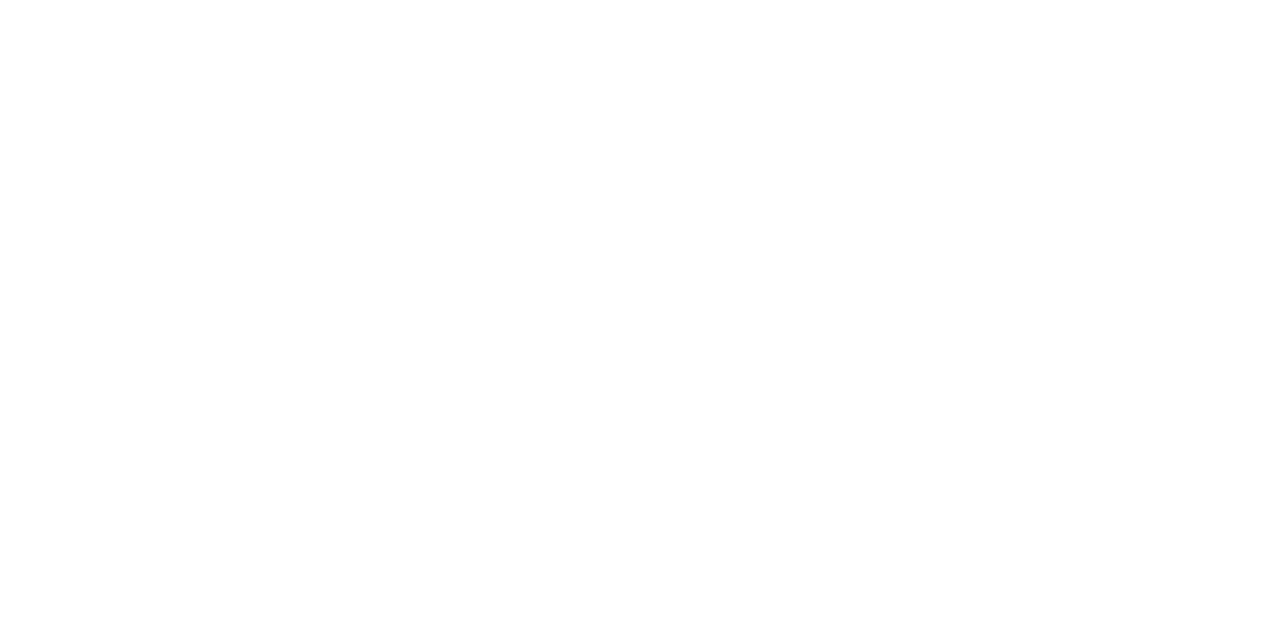
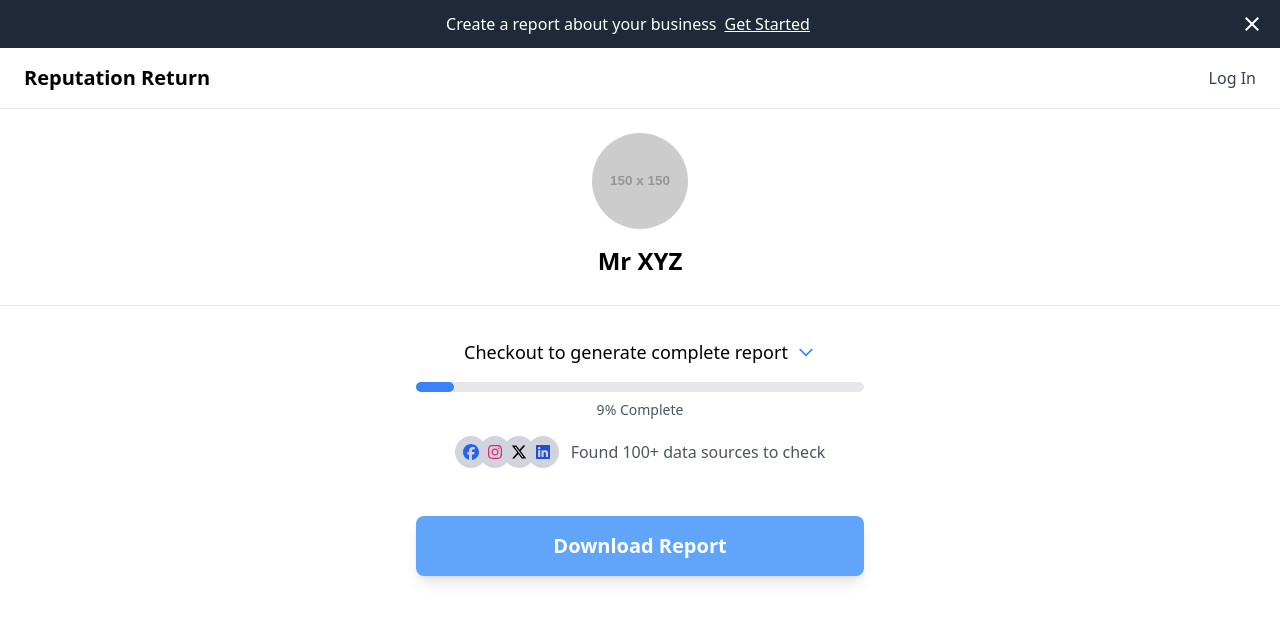
Before and after one commit to Ali15700/repu-sight, a React (Vite) app: page /profile in a window 1280 px wide. Before the commit this address had no page. Shown: the top 622 px of the page. Built offline with nearby package versions, Linux system fonts and the light colour scheme.

Commit message:
Display Profile Data

```diff
--- a/src/App.jsx
+++ b/src/App.jsx
@@ -1,13 +1,14 @@
 import { BrowserRouter, Routes, Route } from 'react-router-dom';
 import SearchResult from './pages/SearchResult';
 import Home from './pages/Home'; // Assuming you have a Home component
-
+import ProfileDisplay from './pages/ProfileDisplay';
 function App() {
   return (
     <BrowserRouter>
       <Routes>
         <Route path='/' element={<Home />} />
         <Route path='/search' element={<SearchResult />} />
+        <Route path='/profile' element={<ProfileDisplay />} />
       </Routes>
     </BrowserRouter>
   );
--- /dev/null
+++ b/src/pages/ProfileDisplay.jsx
@@ -0,0 +1,158 @@
+import React, { useState, useEffect } from 'react';
+import { IoMdClose } from 'react-icons/io';
+import {
+  FaFacebook,
+  FaInstagram,
+  FaXTwitter,
+  FaLinkedin,
+} from 'react-icons/fa6';
+import { useLocation } from 'react-router-dom';
+import Logo from '../components/common/Logo';
+
+const ProfileDisplay = () => {
+  const [showBanner, setShowBanner] = useState(true);
+  const [currentSlide, setCurrentSlide] = useState(0);
+  const [progress, setProgress] = useState(0);
+  const [reportReady, setReportReady] = useState(false);
+  const location = useLocation();
+  const userData = location.state?.user || {
+    name: 'Mr XYZ',
+    avatar: 'https://via.placeholder.com/150',
+  };
+
+  const slides = [1, 2, 3]; // Placeholder for carousel slides
+
+  useEffect(() => {
+    // Reset progress to 0 when component mounts
+    setProgress(0);
+    setReportReady(false);
+
+    const totalDuration = 60000; // 1 minute in milliseconds
+    const intervalTime = 100; // Update more frequently for smoother animation
+    const increment = 100 / (totalDuration / intervalTime);
+
+    const timer = setInterval(() => {
+      setProgress((prevProgress) => {
+        const newProgress = prevProgress + increment;
+        if (newProgress >= 100) {
+          clearInterval(timer); // Stop the timer when we reach 100%
+          setReportReady(true); // Set report as ready when progress reaches 100%
+          return 100;
+        }
+        return newProgress;
+      });
+    }, intervalTime);
+
+    // Clear interval when component unmounts
+    return () => clearInterval(timer);
+  }, []);
+
+  return (
+    <div className='min-h-screen flex flex-col'>
+      {/* Top Notification Banner */}
+      {showBanner && (
+        <div className='bg-gray-800 text-white py-3 px-4 flex justify-between items-center'>
+          <div className='flex-1 text-center'>
+            <span className='inline-flex items-center justify-center'>
+              Create a report about your business
+              <a href='/' className='ml-2 font-medium underline'>
+                Get Started
+              </a>
+            </span>
+          </div>
+          <button onClick={() => setShowBanner(false)} className='text-white'>
+            <IoMdClose size={24} />
+          </button>
+        </div>
+      )}
+
+      {/* Header Section */}
+      <header className='py-4 px-6 flex justify-between items-center border-b'>
+        <div className='flex items-center'>
+          <Logo />
+        </div>
+        <button className='text-gray-700'>Log In</button>
+      </header>
+
+      {/* Profile Section */}
+      <section className='py-6 px-6 flex flex-col items-center border-b relative'>
+        <div className='w-24 h-24 rounded-full overflow-hidden mb-4'>
+          <img
+            src={userData.avatar}
+            alt={userData.name}
+            className='w-full h-full object-cover'
+          />
+        </div>
+        <h1 className='text-2xl font-bold mb-1'>{userData.name}</h1>
+
+      </section>
+
+      {/* Report Generation Section */}
+      <section className='py-8 px-4 flex flex-col items-center'>
+        <div className='max-w-md w-full text-center mb-6'>
+          <div className='flex items-center justify-center mb-4'>
+            <h2 className='text-lg font-medium'>
+              Checkout to generate complete report
+            </h2>
+            <svg
+              className='w-5 h-5 ml-2 text-blue-500'
+              fill='none'
+              stroke='currentColor'
+              viewBox='0 0 24 24'
+              xmlns='http://www.w3.org/2000/svg'
+            >
+              <path
+                strokeLinecap='round'
+                strokeLinejoin='round'
+                strokeWidth={2}
+                d='M19 9l-7 7-7-7'
+              />
+            </svg>
+          </div>
+          <div className='w-full bg-gray-200 rounded-full h-2.5 mb-2'>
+            <div
+              className='bg-blue-500 h-2.5 rounded-full transition-all duration-500 ease-linear'
+              style={{ width: `${progress}%` }}
+            ></div>
+          </div>
+          <p className='text-sm text-gray-600 mb-4'>
+            {Math.round(progress)}% Complete
+          </p>
+          <div className='flex items-center justify-center'>
+            <div className='flex -space-x-2'>
+              <div className='w-8 h-8 rounded-full bg-gray-300 flex items-center justify-center'>
+                <FaFacebook className='text-blue-600' />
+              </div>
+              <div className='w-8 h-8 rounded-full bg-gray-300 flex items-center justify-center'>
+                <FaInstagram className='text-pink-600' />
+              </div>
+              <div className='w-8 h-8 rounded-full bg-gray-300 flex items-center justify-center'>
+                <FaXTwitter />
+              </div>
+              <div className='w-8 h-8 rounded-full bg-gray-300 flex items-center justify-center'>
+                <FaLinkedin className='text-blue-700' />
+              </div>
+            </div>
+            <span className='ml-3 text-gray-600'>
+              Found 100+ data sources to check
+            </span>
+          </div>
+        </div>
+
+        {/* Download Report Button - always visible but disabled until report is ready */}
+        <button
+          className={`${
+            reportReady
+              ? 'bg-blue-600 hover:bg-blue-700'
+              : 'bg-blue-400 cursor-not-allowed'
+          } text-white font-bold py-4 px-8 rounded-lg text-xl shadow-lg transition-all duration-300 mt-6 w-full max-w-md`}
+          disabled={!reportReady}
+        >
+          Download Report
+        </button>
+      </section>
+    </div>
+  );
+};
+
+export default ProfileDisplay;
--- a/src/pages/SearchResult.jsx
+++ b/src/pages/SearchResult.jsx
@@ -1,10 +1,16 @@
 import { HiOutlineArrowRight, HiOutlineUsers } from 'react-icons/hi';
+import { useNavigate } from 'react-router-dom';
 import SearchBar from '../components/SearchBar';
 import useDataStore from '../store/useDataStore';
 import Logo from '../components/common/Logo';
 
 function SearchResult() {
   const { data, loading, error } = useDataStore();
+  const navigate = useNavigate();
+
+  const handleUserClick = (user) => {
+    navigate('/profile', { state: { user } });
+  };
 
   return (
     <div className='min-h-screen bg-white'>
@@ -71,11 +77,9 @@
           <div className='space-y-4'>
             {data.twitterUsers.timeline.map((user) =>
               user.name && user.screen_name ? (
-                <a
-                  href={`https://x.com/${user.screen_name}`}
-                  target='_blank'
-                  rel='noopener noreferrer'
+                <div
                   key={user.user_id}
+                  onClick={() => handleUserClick(user)}
                   className='bg-white p-6 rounded-lg border hover:shadow-md transition-shadow cursor-pointer flex items-center justify-between'
                 >
                   <div className='flex items-center space-x-4'>
@@ -92,7 +96,7 @@
                     </div>
                   </div>
                   <HiOutlineArrowRight className='text-gray-400 w-5 h-5' />
-                </a>
+                </div>
               ) : null
             )}
           </div>
```
